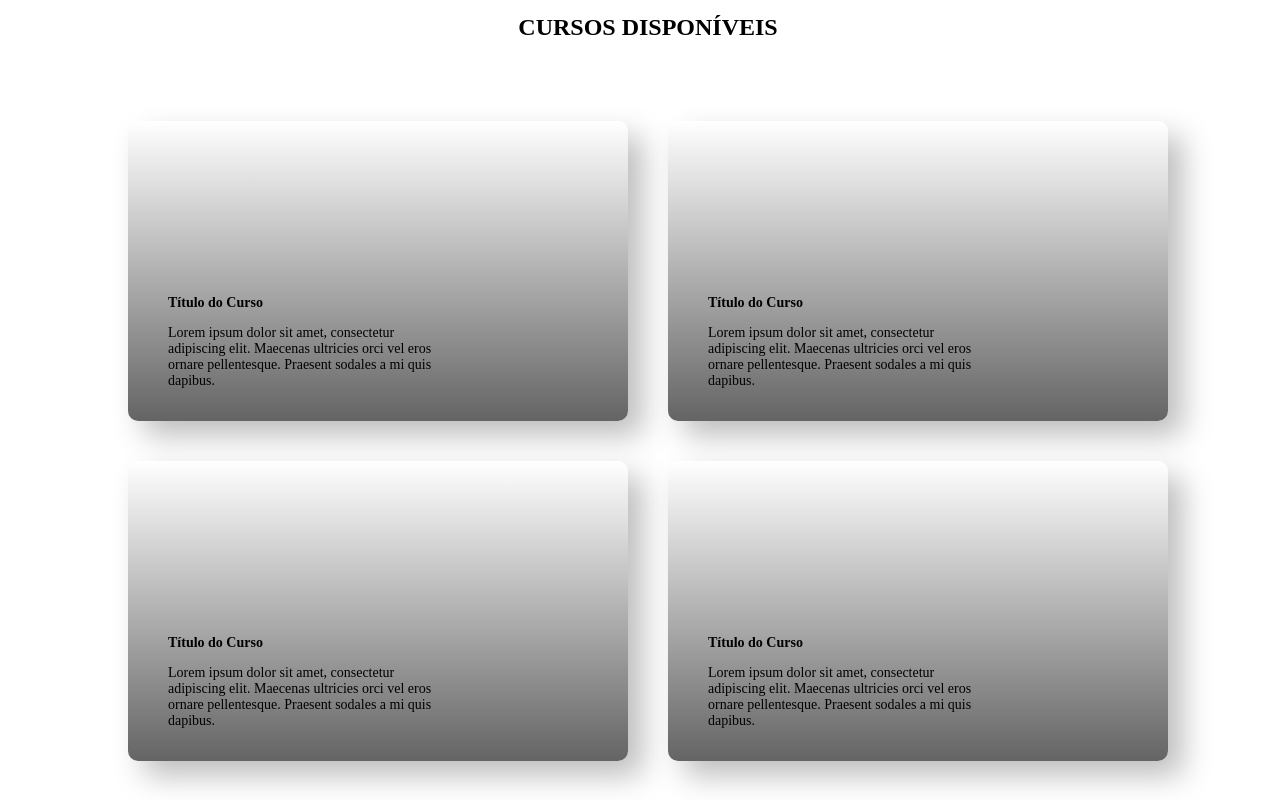
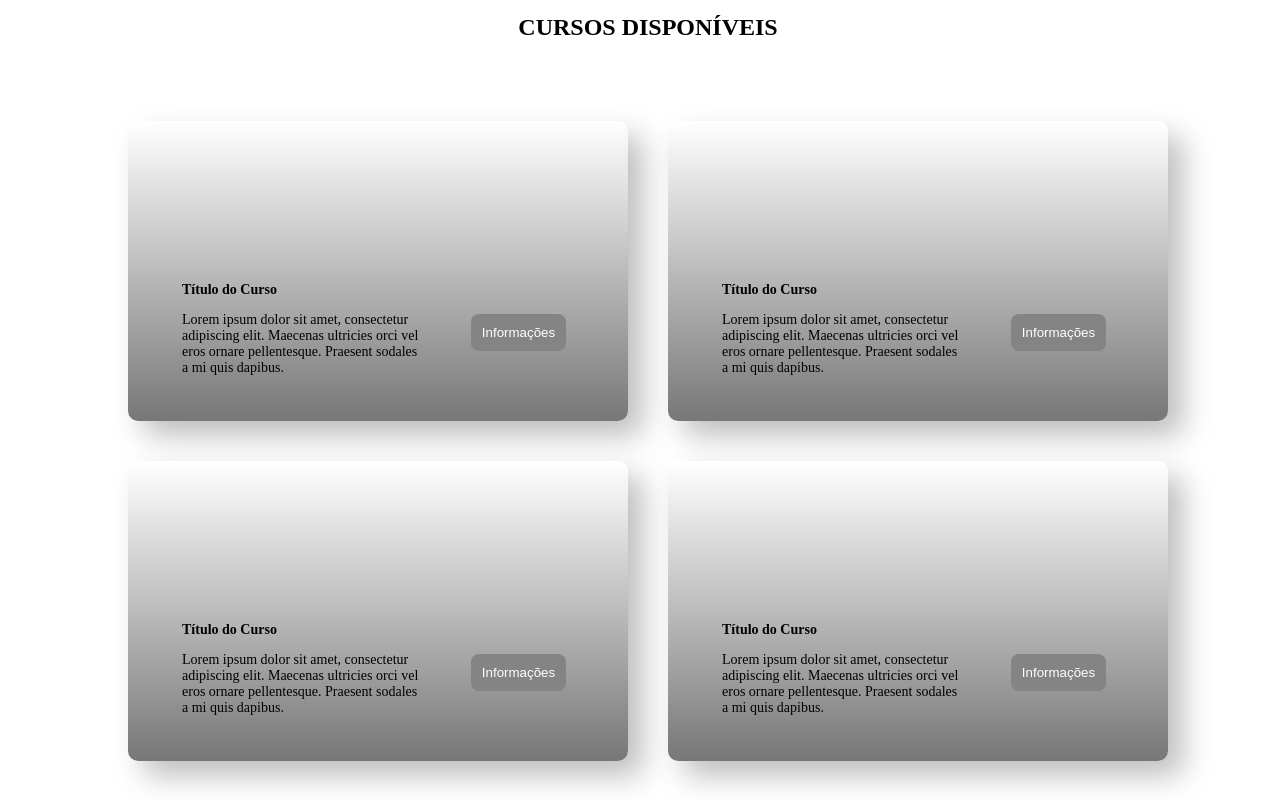
Before and after one commit to ic-platform/confluentia, an Angular app: page /catalog in a window 1280 px wide. Shown: the part 820-1620 px from the top of the page. Built offline with nearby package versions, Linux system fonts and the light colour scheme.

Commit message:
Card Button

```diff
--- a/src/app/courses/cards/cards.component.html
+++ b/src/app/courses/cards/cards.component.html
@@ -3,9 +3,14 @@
   <div *ngFor="let item of cursos" class="card">
     <div class="img">
       <div class="img2">
-        <div class="text">
-          <p class="h3"> {{ item.nome }} </p>
-          <p class="p"> {{ item.desc }} </p>
+        <div class="cardBottom">
+          <div class="text">
+            <p class="h3"> {{ item.nome }} </p>
+            <p class="p"> {{ item.desc }} </p>
+          </div>
+          <div class="btn">
+            <button href="#">Informações</button>
+          </div>
         </div>
       </div>
     </div>
--- a/src/app/courses/cards/cards.component.scss
+++ b/src/app/courses/cards/cards.component.scss
@@ -28,7 +28,7 @@
   border-top-right-radius: 10px;
   border-bottom-right-radius: 10px;
   border-bottom-left-radius: 10px;
-  background: linear-gradient(#ffffff, #646464);
+  background: linear-gradient(#ffffff, #777777);
   display: flex;
   align-items: bottom;
   justify-content: left;
@@ -50,9 +50,10 @@
 .text {
   display: flex;
   flex-direction: column;
-  justify-content: left;
-  margin-left: 40px;
-  margin-top: 160px;
+  margin-left: 54px;
+  margin-bottom: 70px;
+  margin-right: 0px;
+  align-self: flex-end;
 }
 
 .save .svg {
@@ -73,7 +74,8 @@
   font-size: 14px;
   text-align: left;
   justify-content: left;
-  width: 60%;
+  width: 239px;
+  height: 25px;
 }
 
 .card:hover {
@@ -90,6 +92,34 @@
 }
 
 
+.cardBottom {
+  display: flex;
+  flex-direction: row;
+  justify-content: center;
+}
+
+.btn {
+  display: flex;
+  flex-direction: column;
+  align-self: flex-end;
+  margin-left: 50px;
+  margin-right: 54px;
+  margin-bottom: 70px;
+}
+
+button {
+  width: 95px;
+  height: 37px;
+  border-radius: 8px;
+  border-width: 0px;
+  background-color: #848484;
+  color: white;
+}
+
+button:hover {
+  transform: scale(1.1);
+}
+
 
 .divCard {
   display: grid;
```
